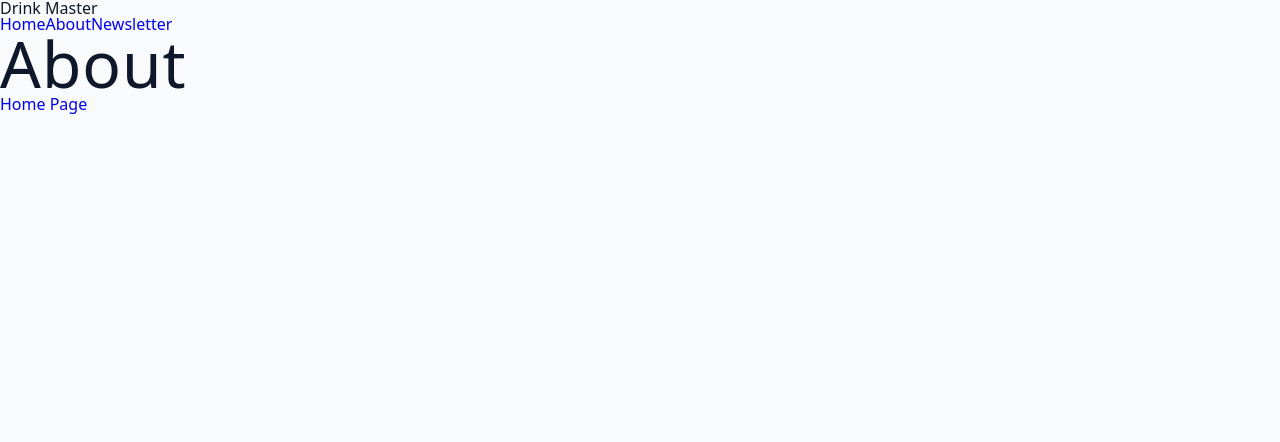
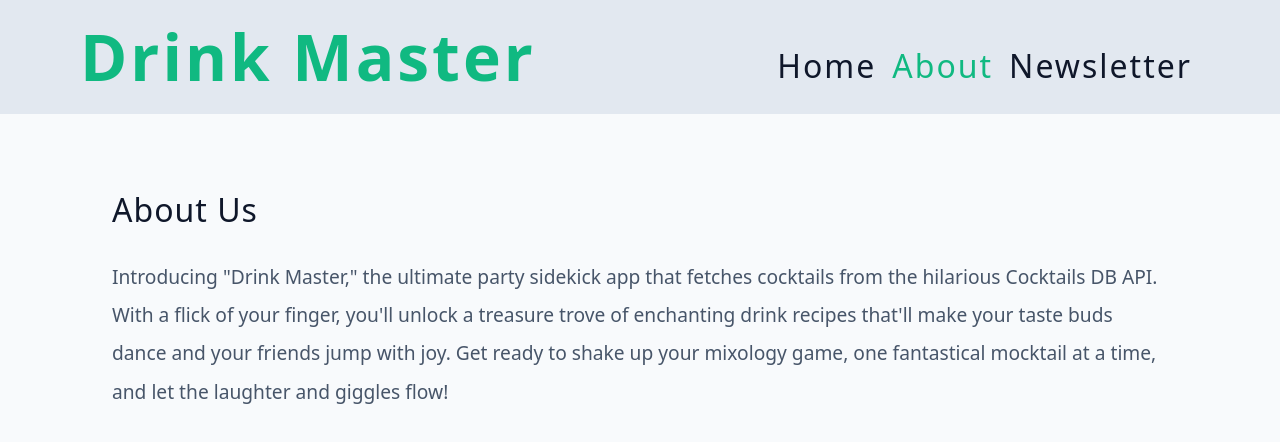
Before and after one commit to VidyasagarAkhumukhi/MixMaster, a React (Vite) app: page /about in a window 1280 px wide. Shown: the top 442 px of the page. Built offline with nearby package versions, Linux system fonts and the light colour scheme.

Commit message:
css for nav and homelayout

```diff
--- a/src/Pages/About.jsx
+++ b/src/Pages/About.jsx
@@ -1,14 +1,15 @@
 import React from 'react'
-import { Link } from 'react-router-dom'
+import Wrapper from '../assets/wrappers/AboutPage'
 
 const About = () => {
     return (
-        <div>
-            <h1>
-                About
-            </h1>
-            <Link to='/'>Home Page</Link>
-        </div>
+        <Wrapper>
+            <h3>
+                About Us
+
+            </h3>
+            <p>Introducing "Drink Master," the ultimate party sidekick app that fetches cocktails from the hilarious Cocktails DB API. With a flick of your finger, you'll unlock a treasure trove of enchanting drink recipes that'll make your taste buds dance and your friends jump with joy. Get ready to shake up your mixology game, one fantastical mocktail at a time, and let the laughter and giggles flow!</p>
+        </Wrapper>
     )
 }
 
--- a/src/Pages/HomeLayout.jsx
+++ b/src/Pages/HomeLayout.jsx
@@ -6,7 +6,9 @@ const HomeLayout = () => {
     return (
         <>
             <Navbar />
-            <Outlet />
+            <section className='page'>
+                <Outlet />
+            </section>
         </>
     )
 }
--- a/src/assets/wrappers/AboutPage.js
+++ b/src/assets/wrappers/AboutPage.js
@@ -3,8 +3,9 @@ import styled from 'styled-components';
 const Wrapper = styled.div`
   p {
     line-height: 2;
-    color: var(--grey-500);
+    color: var(--grey-600);
     margin-top: 2rem;
+    font-size: 1.2rem
   }
 `;
 
--- a/src/assets/wrappers/Navbar.js
+++ b/src/assets/wrappers/Navbar.js
@@ -1,20 +1,24 @@
 import styled from 'styled-components';
 
 const Wrapper = styled.nav`
-  background: var(--white);
+    background: var(--grey-200);
     .nav-center {
+      /* background: var(--grey-200); */
       width: var(--view-width);
       max-width: var(--max-width);
       margin: 0 auto;
       display: flex;
       flex-direction: column;
       padding: 1.5rem 2rem;
+      padding-right: 0rem;
+      padding-left: 0rem;
     }
     .logo {
-    font-size: clamp(1.5rem, 3vw, 3rem);
+      font-size: clamp(4rem, 3vw, 3rem);
       color: var(--primary-500);
       font-weight: 700;
-    letter-spacing: 2px;
+      letter-spacing: 3px;
+      margin-left:
     }
     .nav-links {
     display: flex;
@@ -23,10 +27,12 @@ const Wrapper = styled.nav`
     margin-top: 1rem;
   }
   .nav-link {
+    font-size: clamp(2rem, 1vw, 1rem);
     color: var(--grey-900);
     padding: 0.5rem 0.5rem 0.5rem 0;
     transition: var(--transition);
     letter-spacing: 2px;
+    margin-top: 1.1rem
   }
   .nav-link:hover {
     color: var(--primary-500);
--- a/src/components/Navbar.jsx
+++ b/src/components/Navbar.jsx
@@ -1,9 +1,11 @@
 import React from 'react'
 import { NavLink } from 'react-router-dom'
+import styled from 'styled-components'
+import Wrapper from '../assets/wrappers/Navbar'
 
 const Navbar = () => {
     return (
-        <nav>
+        <Wrapper>
             <div className="nav-center">
                 <span className='logo'>Drink Master</span>
                 <div className="nav-links">
@@ -12,7 +14,7 @@ const Navbar = () => {
                     <NavLink to='/newsletter' className='nav-link'>Newsletter</NavLink>
                 </div>
             </div>
-        </nav>
+        </Wrapper>
     )
 }
 
```
Lines whose indentation alone changed are shown as unchanged.
